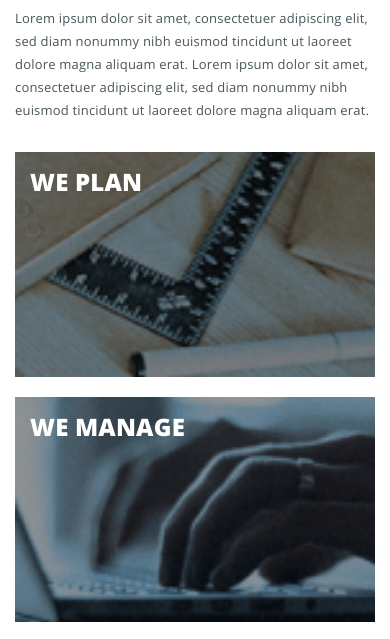
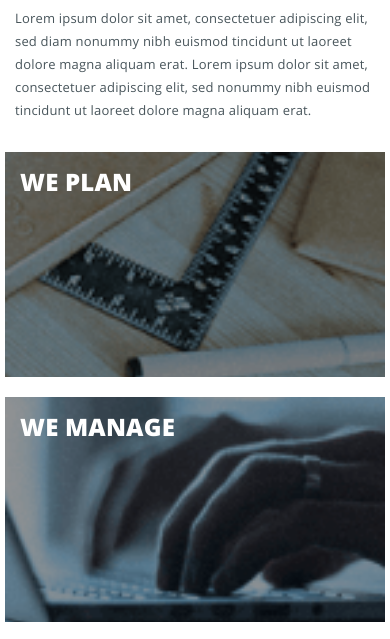
Before and after one commit to Lamanris/konstruct, a plain HTML site: page index.html in a window 390 px wide. Shown: the part 1110-1749 px from the top of the page. Drawn offline with Linux system fonts and the light colour scheme.

Commit message:
fix: btn mx-h, row margin

```diff
--- a/css/media.css
+++ b/css/media.css
@@ -1,6 +1,9 @@
 @media (max-width: 1200px) {
     .container {
         padding: 0 15px;
+    }
+    .about_info {
+        font-size: 23px;
     }
 }
 
@@ -21,6 +24,9 @@
     }
     .about_col {
         padding: 0 15px;
+    }
+    .about_info {
+        font-size: 24px;
     }
     .footer_company {
         max-width: 50%;
@@ -225,10 +231,6 @@
         position: fixed;
     }
 
-    /*.header_burger.active {*/
-    /*    position: fixed;*/
-    /*}*/
-
     body.active .header_menu {
         display: flex;
         flex-direction: column;
@@ -238,41 +240,15 @@
         position: relative;
     }
 
-    /*.header_menu.active {*/
-    /*    display: flex;*/
-    /*    flex-direction: column;*/
-    /*    height: 100%;*/
-    /*    width: 100%;*/
-    /*    align-items: flex-end;*/
-    /*    position: relative;*/
-
-    /*}*/
-
     body.active .header_wrapper-burger {
         left: 0;
     }
-
-    /*.header_wrapper-burger.active {*/
-    /*    left: 0;*/
-    /*}*/
 
     body.active .header_burger:before {
         transform: rotate(45deg);
         top: 8px;
         background-color: white;
     }
-
-    /*.header_burger.active:before {*/
-    /*    transform: rotate(45deg);*/
-    /*    top: 8px;*/
-    /*    background-color: white;*/
-    /*}*/
-
-    /*.header_burger.active:after {*/
-    /*    transform: rotate(-45deg);*/
-    /*    bottom: 8px;*/
-    /*    background-color: white;*/
-    /*}*/
 
     body.active .header_burger:after {
         transform: rotate(-45deg);
@@ -283,10 +259,6 @@
     body.active .header_burger span {
         transform: scale(0)
     }
-
-    /*.header_burger.active span {*/
-    /*    transform: scale(0)*/
-    /*}*/
 
     .header_burger:after, .header_burger:before {
         content: "";
--- a/css/style.css
+++ b/css/style.css
@@ -16,7 +16,6 @@ html {
 body {
     font-family: "Open Sans", sans-serif;
     color: #48555B;
-    scroll-behavior: smooth;
 }
 
 .container {
@@ -68,6 +67,7 @@ body {
     background-color: #00A4E5;
     min-width: 150px;
     min-height: 40px;
+    max-height: 40px;
     text-transform: uppercase;
     border: none;
     cursor: pointer;
@@ -203,6 +203,10 @@ body {
 }
 .we_build {
     background: url("../img/we-build.png") no-repeat center/cover;
+}
+
+.about_col-wrapper {
+    margin: 0 -10px;
 }
 
 .about_col {
--- a/index.html
+++ b/index.html
@@ -51,12 +51,12 @@
                 <p class="story_info">Lorem ipsum dolor sit amet, consectetuer adipiscing elit, sed diam nonummy nibh
                     euismod tincidunt ut
                     laoreet dolore magna aliquam erat. Lorem ipsum dolor sit amet, consectetuer adipiscing elit, sed
-                    diam
+                    <diam></diam>
                     nonummy nibh euismod tincidunt ut laoreet dolore magna aliquam erat.</p>
 
             </div>
             <div class="col-6 story_col">
-                <div class="row">
+                <div class="row about_col-wrapper">
                     <div class="col-4 about_col">
                         <div class="about_info we_plan">WE PLAN</div>
                     </div>
```
